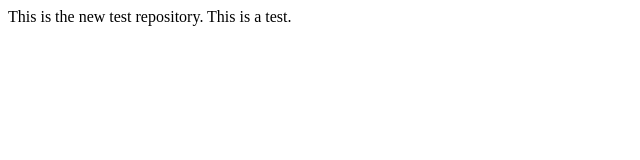
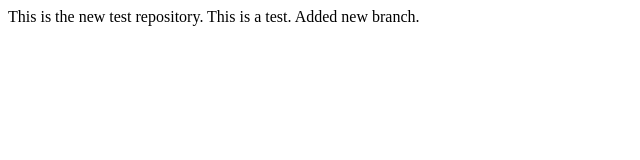
Before and after one commit to Devans551/INFO4420-AVIATION, a plain HTML site: page index.html in a window 1280 px wide. Shown: the whole page, without its empty margins (0-640 px from the left). Drawn offline with Linux system fonts and the light colour scheme.

Commit message:
final test in new branch

```diff
--- a/index.html
+++ b/index.html
@@ -7,6 +7,6 @@
     <title>New test</title>
 </head>
 <body>
-    This is the new test repository. This is a test.
+    This is the new test repository. This is a test. Added new branch.
 </body>
 </html>
```
